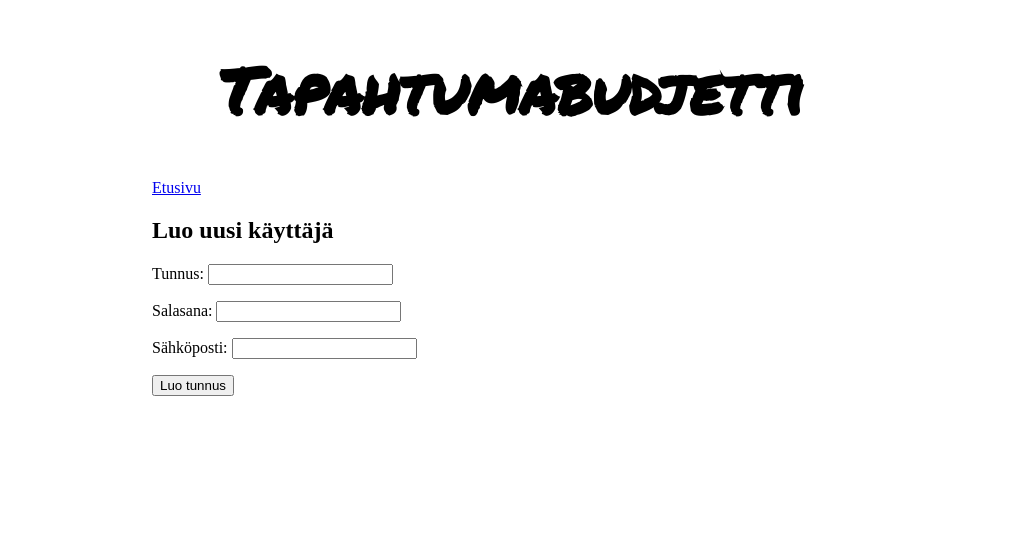
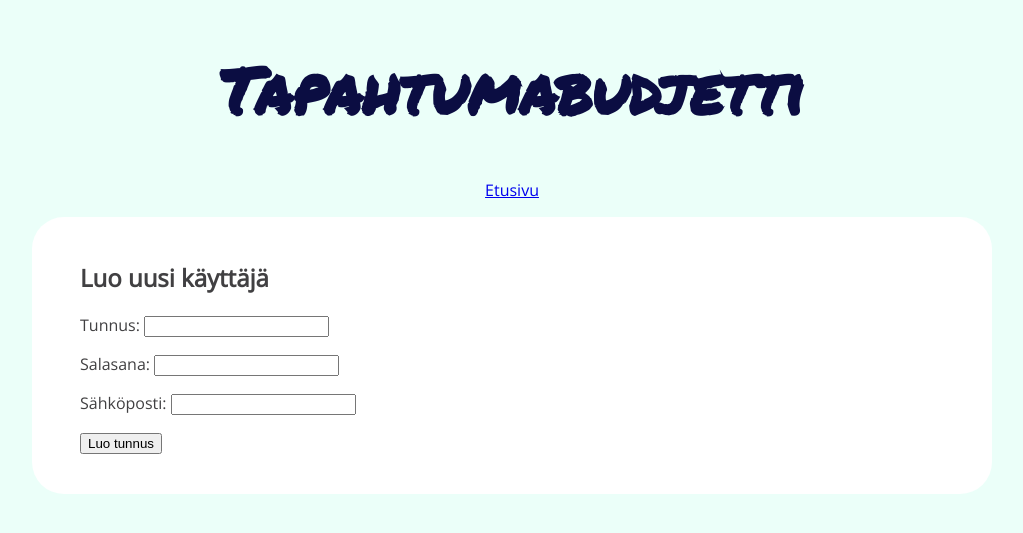
Before and after one commit to sallasal/Tapahtumabudjetti, a Flask app: page /register in a window 1280 px wide. Shown: the top 533 px of the page, without its empty margins (128-1151 px from the left). Run offline with Flask 2, Linux system fonts and the light colour scheme.

Commit message:
First css overall layout to main.css

```diff
--- a/static/main.css
+++ b/static/main.css
@@ -1,12 +1,16 @@
 body {
     margin: auto;
-    max-width: 45em;
+    max-width: 60em;
+    background-color: #ebfff9;
+    color: #414042;
+    font-family: 'Open Sans', sans-serif;
 }
 
 h1 {
     text-align: center;
     font-family: 'Permanent Marker', cursive;
     font-size: 400%;
+    color: #0b0d42;
 }
 
 p {
@@ -16,3 +20,13 @@ p {
 .center_paragraph {
     text-align: center;
 }
+
+div {
+    text-align:left;
+}
+
+.all_content {
+    background-color: white;
+    padding: 1.5em 3em;
+    border-radius: 2em;
+}
--- a/templates/layout.html
+++ b/templates/layout.html
@@ -5,6 +5,7 @@
     <title>Tapahtumabudjetti</title>
     <link rel= "stylesheet" type= "text/css" href="{{ url_for('static', filename='main.css') }}" />
     <link href="https://fonts.googleapis.com/css2?family=Permanent+Marker&display=swap" rel="stylesheet">
+    <link href="https://fonts.googleapis.com/css2?family=Open+Sans:wght@300&display=swap" rel="stylesheet">
     <meta name="viewport" content="width=device-width, initial-scale=1" />
   </head>
 
@@ -18,9 +19,9 @@
     </p>
     <hr />
 {% else %}
-    <p>
+    <p class="center_paragraph">
       <a href="/">Etusivu</a>
     </p>
 {% endif %}
-    <p>{% block content %}{% endblock %}</p>
+    <div class="all_content">{% block content %}{% endblock %}</p></div>
 </html>
```
